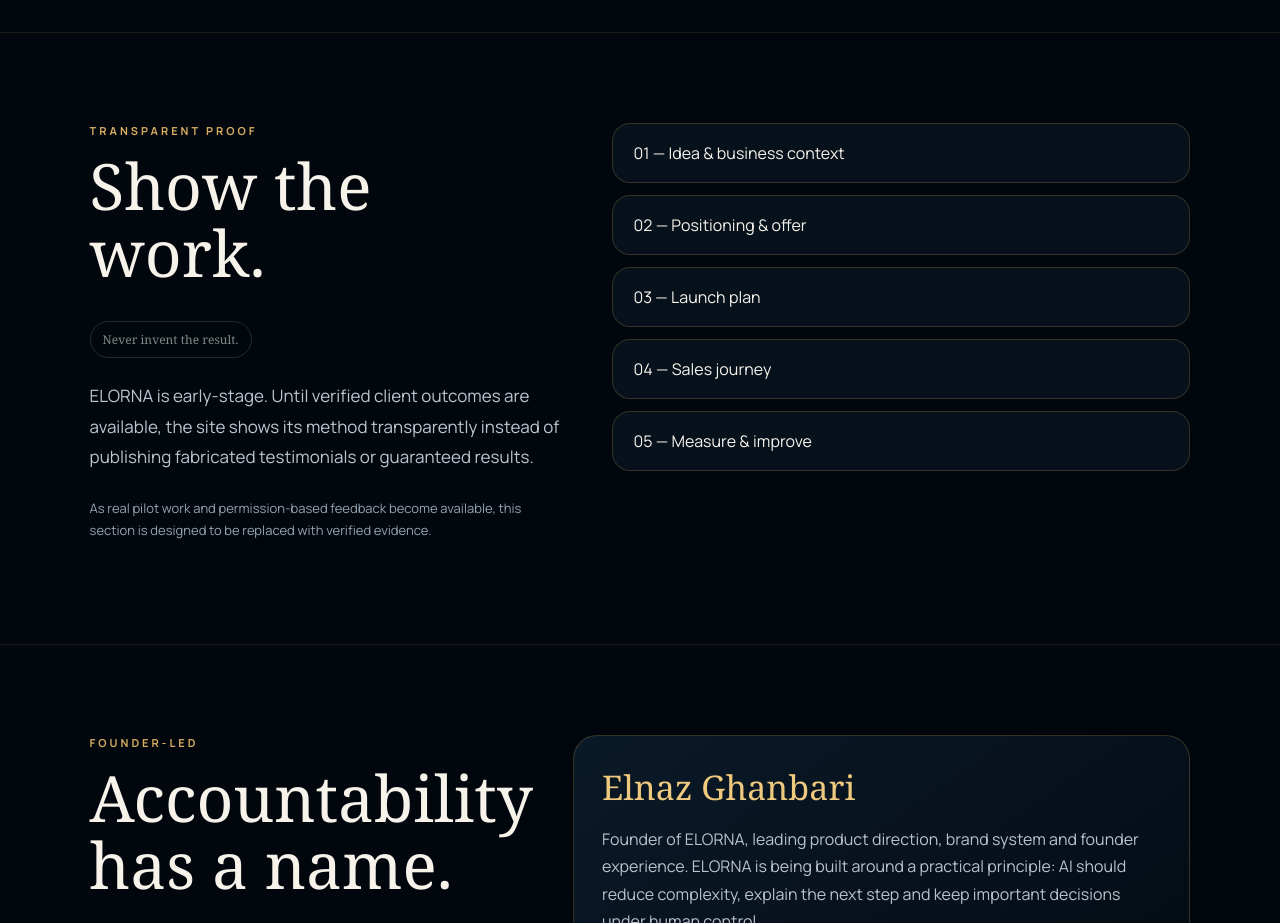
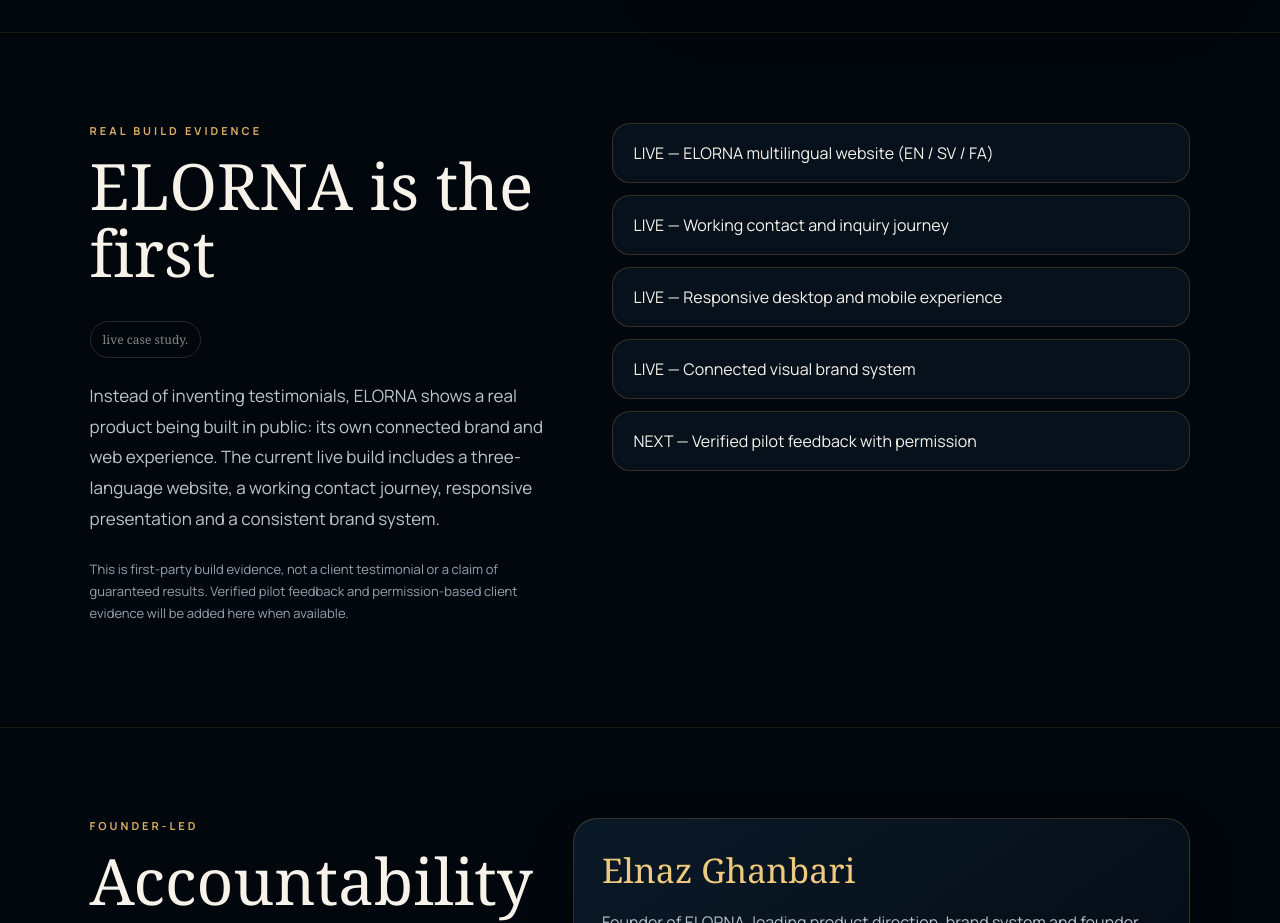
Before and after one commit to elnazghanbari/elorna-website, a Next.js app: page / in a window 1280 px wide. Shown: the part 5700-6623 px from the top of the page. Built offline with nearby package versions, Linux system fonts and the light colour scheme.

Commit message:
Add tangible ELORNA build evidence to proof section

```diff
--- a/app/page.tsx
+++ b/app/page.tsx
@@ -39,7 +39,7 @@
 <section className="section center" id="system"><div className="kicker">WHY ELORNA</div><h2>One connected journey.<br/><span className="gold">Founder control at every step.</span></h2><p className="lead">Strategy, execution and growth are brought into one coherent system. AI supports the work; important business decisions remain human-approved.</p></section>
 <section className="section" id="journey"><div className="center"><div className="kicker">THE ELORNA JOURNEY</div><h2>Build. Sell. Grow. Prepare.</h2><p className="lead">Pricing is based on project scope. A clear scope and estimate are provided before paid work begins.</p></div><div className="grid4">{stages.map(([title,text,price])=><article className="card" key={title}><h3>{title}</h3><p>{text}</p><span className="price">{price}</span></article>)}</div></section>
 <section>{showcase.map(([eyebrow,title,text,image])=><article className="show" key={title}><div className="pic"><img src={image} alt={`${title} — ELORNA ${eyebrow.toLowerCase()} concept`}/></div><div><div className="kicker">{eyebrow}</div><h2>{title}</h2><p>{text}</p></div></article>)}</section>
-<section className="section proof" id="proof"><div><div className="kicker">TRANSPARENT PROOF</div><h2>Show the work.<br/><span className="gold">Never invent the result.</span></h2><p className="lead">ELORNA is early-stage. Until verified client outcomes are available, the site shows its method transparently instead of publishing fabricated testimonials or guaranteed results.</p><p className="notice">As real pilot work and permission-based feedback become available, this section is designed to be replaced with verified evidence.</p></div><div className="proofFlow">{["01 — Idea & business context","02 — Positioning & offer","03 — Launch plan","04 — Sales journey","05 — Measure & improve"].map(x=><div className="proofStep" key={x}>{x}</div>)}</div></section>
+<section className="section proof" id="proof"><div><div className="kicker">REAL BUILD EVIDENCE</div><h2>ELORNA is the first<br/><span className="gold">live case study.</span></h2><p className="lead">Instead of inventing testimonials, ELORNA shows a real product being built in public: its own connected brand and web experience. The current live build includes a three-language website, a working contact journey, responsive presentation and a consistent brand system.</p><p className="notice">This is first-party build evidence, not a client testimonial or a claim of guaranteed results. Verified pilot feedback and permission-based client evidence will be added here when available.</p></div><div className="proofFlow">{["LIVE — ELORNA multilingual website (EN / SV / FA)","LIVE — Working contact and inquiry journey","LIVE — Responsive desktop and mobile experience","LIVE — Connected visual brand system","NEXT — Verified pilot feedback with permission"].map(x=><div className="proofStep" key={x}>{x}</div>)}</div></section>
 <section className="section founder"><div><div className="kicker">FOUNDER-LED</div><h2>Accountability has a name.</h2></div><div className="card founderCard"><strong>Elnaz Ghanbari</strong><p>Founder of ELORNA, leading product direction, brand system and founder experience. ELORNA is being built around a practical principle: AI should reduce complexity, explain the next step and keep important decisions under human control.</p><a href="mailto:elnaz@elorna.net">elnaz@elorna.net</a></div></section>
 <section className="cta"><div className="kicker">THE NEXT CHAPTER STARTS HERE</div><h2>Ready to build<br/><span className="gold">with more clarity?</span></h2><p className="lead" style={{margin:"0 auto 30px"}}>Tell ELORNA what you are building. The first conversation clarifies fit, scope and the next practical step.</p><a className="primary" href="#contact">Start Building <span>→</span></a></section>
 <section className="section contact" id="contact"><div><div className="kicker">CONTACT ELORNA</div><h2>Start a serious conversation.</h2><p className="lead">Pricing is based on project scope. Tell us about your project and ELORNA will provide a clear estimate before work begins.</p><p><a className="secondary" href="mailto:contact@elorna.net">contact@elorna.net</a></p></div><form className="card form" action="https://formsubmit.co/contact@elorna.net" method="POST"><input type="hidden" name="_subject" value="New ELORNA website inquiry"/><input type="hidden" name="_captcha" value="false"/><input type="hidden" name="_next" value="https://elorna.net/thank-you"/><input name="name" required placeholder="Your name" aria-label="Your name"/><input name="email" type="email" required placeholder="Email" aria-label="Email"/><textarea name="message" required placeholder="What are you building and where do you need help?" aria-label="Message"/><button className="primary" type="submit">Send to ELORNA →</button></form></section>
```
